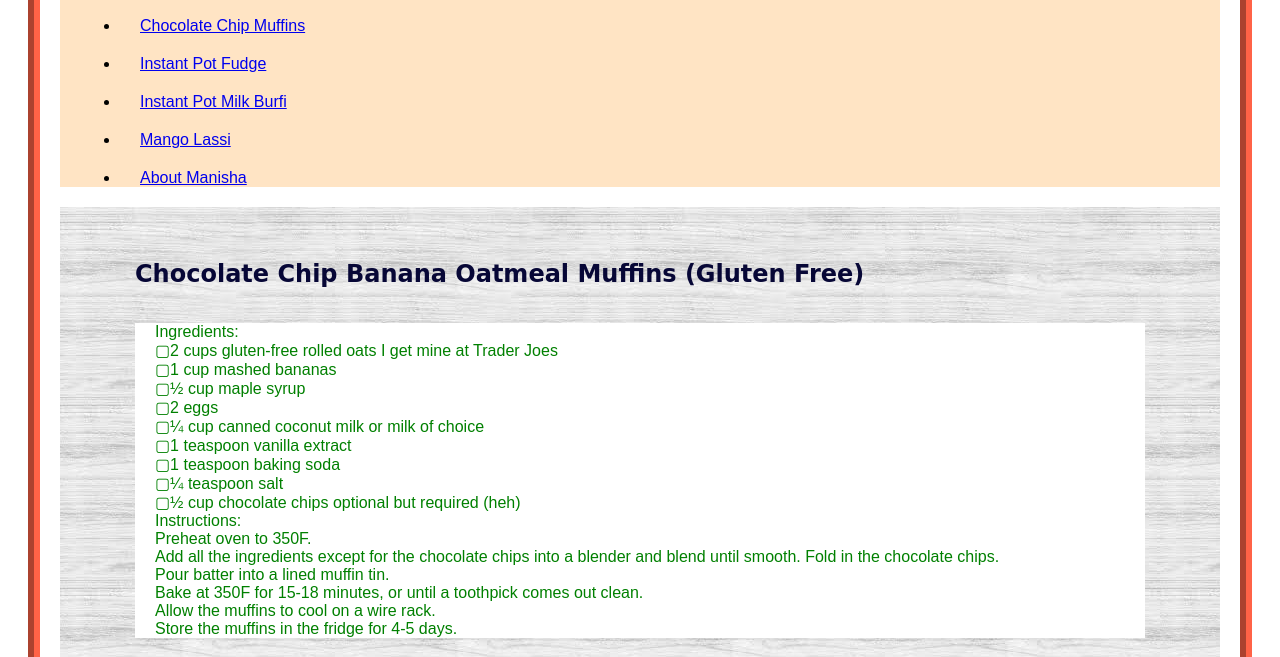
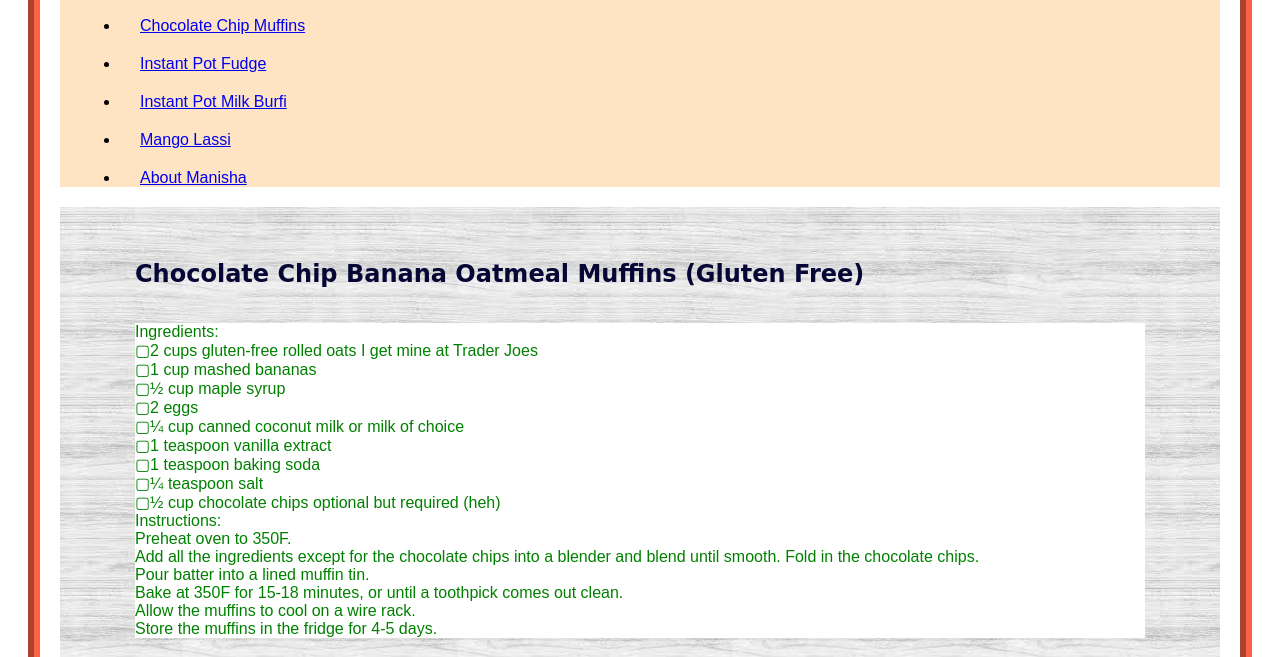
Before and after one commit to CLT-Codecamp-Nov-21/js-assignment-4-html-me-something-ManishaRB, a website: page index.html in a window 1280 px wide. Shown: the part 280-937 px from the top of the page. Drawn offline with Linux system fonts and the light colour scheme.

Commit message:
Changed index.html

```diff
--- a/index.html
+++ b/index.html
@@ -24,8 +24,8 @@
             <section>
                <a name="muffins"></a>
                <h2>Chocolate Chip Banana Oatmeal Muffins (Gluten Free)</h2>
-               <div id="testP" class="funParagraph">
-                  <p>Ingredients:<br>
+                  <p id="testP" class="funParagraph" >
+                     Ingredients:<br>
                   ▢2 cups gluten-free rolled oats I get mine at Trader Joes<br>
                   ▢1 cup mashed bananas<br>
                   ▢½ cup maple syrup<br>
@@ -43,7 +43,7 @@
                   Allow the muffins to cool on a wire rack.<br>
                   Store the muffins in the fridge for 4-5 days.<br>
                </p>
-            </div>
+
                <figure>
                   <img src="images/ChocolateChip.PNG" alt="Gluten free Banana Oatmeal Chocolatechip muffins"/>
                   <figcaption>Banana Oatmeal Chocolatechip muffins</figcaption>
```
